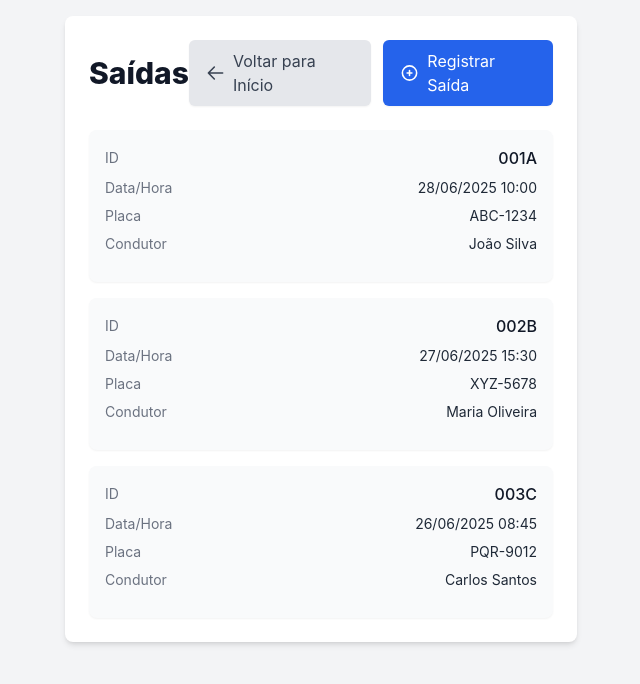
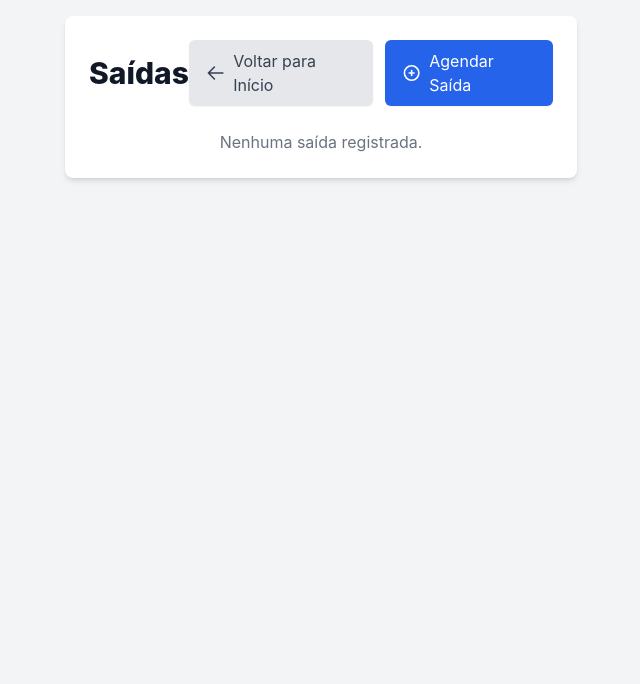
Before and after one commit to FabioVRocha/SIGPORT, a Flask app: page /exits/list in a window 1280 px wide. Shown: the top 684 px of the page, without its empty margins (319-959 px from the left). Run offline with Flask 3, Linux system fonts and the light colour scheme; some libraries are stand-ins or nearby versions.

Commit message:
Correções Agendamentos

```diff
--- a/Templates/exit_list.html
+++ b/Templates/exit_list.html
@@ -28,80 +28,72 @@
           </svg>
           Voltar para Início
         </a>
-        <a href="/entries/123/exit/new"
+        <a href="/schedules/new"
            class="w-full sm:w-auto inline-flex items-center justify-center px-4 py-2 border border-transparent rounded-md shadow-sm text-white bg-blue-600 hover:bg-blue-700 focus:outline-none focus:ring-2 focus:ring-offset-2 focus:ring-blue-500">
           <!-- Icone: Mais -->
           <svg xmlns="http://www.w3.org/2000/svg" class="w-5 h-5 mr-2" fill="none" viewBox="0 0 24 24" stroke="currentColor" stroke-width="2">
             <path stroke-linecap="round" stroke-linejoin="round" d="M12 9v6m3-3H9m12 0a9 9 0 11-18 0 9 9 0 0118 0z"/>
           </svg>
-          Registrar Saída
+          Agendar Saída
         </a>
       </div>
     </div>
 
     <!-- Lista vertical de cards -->
     <div class="space-y-4">
-      <!-- Exemplo de dados de saída -->
+      {% for s in schedules %}
+      <div class="bg-gray-50 p-4 rounded-lg shadow-sm">
+        <div class="flex justify-between items-center mb-2">
+          <span class="text-gray-500 text-sm">Agendamento</span>
+          <span class="font-medium text-gray-900">{{ s.id }}</span>
+        </div>
+        <div class="flex justify-between items-center mb-2">
+          <span class="text-gray-500 text-sm">Data/Hora</span>
+          <span class="text-gray-800 text-sm">{{ s.scheduled_for.strftime('%d/%m/%Y %H:%M') }}</span>
+        </div>
+        <div class="flex justify-between items-center mb-2">
+          <span class="text-gray-500 text-sm">Placa</span>
+          <span class="text-gray-800 text-sm">{{ s.plate }}</span>
+        </div>
+        <div class="flex justify-between items-center mb-3">
+          <span class="text-gray-500 text-sm">Condutor</span>
+          <span class="text-gray-800 text-sm">{{ s.driver }}</span>
+        </div>
+        <div class="text-right">
+          {% if s.status == 'Pendente' %}
+          <a href="/schedules/{{ s.id }}/exit/new" class="inline-flex items-center px-3 py-1.5 border border-transparent text-xs font-medium rounded-full text-white bg-green-600 hover:bg-green-700 focus:outline-none focus:ring-2 focus:ring-offset-2 focus:ring-green-500 transition duration-150 ease-in-out">Registrar Saída</a>
+          {% else %}
+          <span class="text-gray-500 text-xs">Realizado</span>
+          {% endif %}
+        </div>
+      </div>
+      {% endfor %}
+
+      {% for ex in exits %}
       <div class="bg-gray-50 p-4 rounded-lg shadow-sm">
         <div class="flex justify-between items-center mb-2">
           <span class="text-gray-500 text-sm">ID</span>
-          <span class="font-medium text-gray-900">001A</span>
+          <span class="font-medium text-gray-900">{{ ex.id }}</span>
         </div>
         <div class="flex justify-between items-center mb-2">
           <span class="text-gray-500 text-sm">Data/Hora</span>
-          <span class="text-gray-800 text-sm">28/06/2025 10:00</span>
+          <span class="text-gray-800 text-sm">{{ ex.timestamp.strftime('%d/%m/%Y %H:%M') }}</span>
         </div>
         <div class="flex justify-between items-center mb-2">
           <span class="text-gray-500 text-sm">Placa</span>
-          <span class="text-gray-800 text-sm">ABC-1234</span>
+          <span class="text-gray-800 text-sm">{{ ex.plate }}</span>
         </div>
         <div class="flex justify-between items-center mb-3">
           <span class="text-gray-500 text-sm">Condutor</span>
-          <span class="text-gray-800 text-sm">João Silva</span>
+          <span class="text-gray-800 text-sm">{{ ex.driver }}</span>
         </div>
+        <span class="text-gray-500 text-xs">Realizado</span>
       </div>
+      {% endfor %}
 
-      <div class="bg-gray-50 p-4 rounded-lg shadow-sm">
-        <div class="flex justify-between items-center mb-2">
-          <span class="text-gray-500 text-sm">ID</span>
-          <span class="font-medium text-gray-900">002B</span>
-        </div>
-        <div class="flex justify-between items-center mb-2">
-          <span class="text-gray-500 text-sm">Data/Hora</span>
-          <span class="text-gray-800 text-sm">27/06/2025 15:30</span>
-        </div>
-        <div class="flex justify-between items-center mb-2">
-          <span class="text-gray-500 text-sm">Placa</span>
-          <span class="text-gray-800 text-sm">XYZ-5678</span>
-        </div>
-        <div class="flex justify-between items-center mb-3">
-          <span class="text-gray-500 text-sm">Condutor</span>
-          <span class="text-gray-800 text-sm">Maria Oliveira</span>
-        </div>
-      </div>
-
-      <div class="bg-gray-50 p-4 rounded-lg shadow-sm">
-        <div class="flex justify-between items-center mb-2">
-          <span class="text-gray-500 text-sm">ID</span>
-          <span class="font-medium text-gray-900">003C</span>
-        </div>
-        <div class="flex justify-between items-center mb-2">
-          <span class="text-gray-500 text-sm">Data/Hora</span>
-          <span class="text-gray-800 text-sm">26/06/2025 08:45</span>
-        </div>
-        <div class="flex justify-between items-center mb-2">
-          <span class="text-gray-500 text-sm">Placa</span>
-          <span class="text-gray-800 text-sm">PQR-9012</span>
-        </div>
-        <div class="flex justify-between items-center mb-3">
-          <span class="text-gray-500 text-sm">Condutor</span>
-          <span class="text-gray-800 text-sm">Carlos Santos</span>
-        </div>
-      </div>
-      <!-- Fim dos exemplos de dados de saída -->
-
-      <!-- Se não houver saídas registradas (para fins de demonstração, isso não será exibido com os dados de exemplo acima) -->
-      <!-- <p class="text-center text-gray-500">Nenhuma saída registrada.</p> -->
+       {% if not schedules and not exits %}
+      <p class="text-center text-gray-500">Nenhuma saída registrada.</p>
+      {% endif %}
     </div>
   </div>
 </body>
--- a/app.py
+++ b/app.py
@@ -45,7 +45,8 @@
     @app.route('/exits/list')
     def exits_list_page():
         exits = Exit.query.order_by(Exit.timestamp.desc()).all()
-        return render_template('exit_list.html', exits=exits)
+        schedules = Schedule.query.order_by(Schedule.scheduled_for.asc()).all()
+        return render_template('exit_list.html', exits=exits, schedules=schedules)
 
     @app.route('/entries/<int:entry_id>/exit/new')
     def exit_form(entry_id):
@@ -55,6 +56,11 @@
     @app.route('/schedules/new')
     def schedule_form():
         return render_template('schedule_form.html')
+
+    @app.route('/schedules/<int:schedule_id>/exit/new')
+    def schedule_exit_form(schedule_id):
+        schedule = Schedule.query.get_or_404(schedule_id)
+        return render_template('schedule_exit_form.html', schedule=schedule)
 
     @app.route('/users', methods=['POST'])
     def create_user():
@@ -175,9 +181,14 @@
             activity=data.get('activity'),
             observation=data.get('observation'),
         )
+        open_entry = Entry.query.filter_by(plate=schedule.plate, driver=schedule.driver).filter(Entry.exit == None).order_by(Entry.timestamp.desc()).first()
+        if open_entry:
+            schedule.entry = open_entry
         db.session.add(schedule)
         db.session.commit()
-        return jsonify({'id': schedule.id}), 201
+        if request.is_json:
+            return jsonify({'id': schedule.id}), 201
+        return redirect(url_for('exits_list_page'))
 
     @app.route('/schedules', methods=['GET'])
     def list_schedules():
@@ -193,7 +204,15 @@
         if schedule.status == 'Realizado':
             abort(400, 'Schedule already processed')
         data = request.get_json() if request.is_json else request.form
-        entry = Entry.query.filter_by(plate=schedule.plate, driver=schedule.driver).order_by(Entry.timestamp.desc()).first()
+        entry = (
+            Entry.query.filter_by(plate=schedule.plate, driver=schedule.driver)
+            .outerjoin(Exit)
+            .filter(Exit.id.is_(None))
+            .order_by(Entry.timestamp.desc())
+            .first()
+        )
+        if not entry:
+            entry = Entry.query.filter_by(plate=schedule.plate, driver=schedule.driver).filter(Entry.exit == None).order_by(Entry.timestamp.desc()).first()
         if not entry or entry.exit:
             abort(400, 'No corresponding entry available')
         exit_record = Exit(
@@ -212,7 +231,9 @@
         db.session.add(exit_record)
         schedule.status = 'Realizado'
         db.session.commit()
-        return jsonify({'exit_id': exit_record.id}), 201
+        if request.is_json:
+            return jsonify({'exit_id': exit_record.id}), 201
+        return redirect(url_for('exits_list_page'))
 
     return app
 
--- a/models.py
+++ b/models.py
@@ -71,3 +71,5 @@
     activity = db.Column(db.String(120))
     status = db.Column(db.String(20), default='Pendente', nullable=False)
     observation = db.Column(db.Text)
+    entry_id = db.Column(db.Integer, db.ForeignKey('entries.id'))
+    entry = db.relationship('Entry')
--- a/upgrade_db.py
+++ b/upgrade_db.py
@@ -12,6 +12,7 @@
     "ALTER TABLE exits ALTER COLUMN photo_driver TYPE TEXT",
     "ALTER TABLE exits ALTER COLUMN photo_content TYPE TEXT",
     "ALTER TABLE exits ALTER COLUMN photo_document TYPE TEXT",
+    "ALTER TABLE schedules ADD COLUMN IF NOT EXISTS entry_id INTEGER REFERENCES entries(id)"
 ]
 
 def upgrade():
```
Also changed, not shown: Templates/schedule_exit_form.html (added, +80 -0 lines), README.md.
